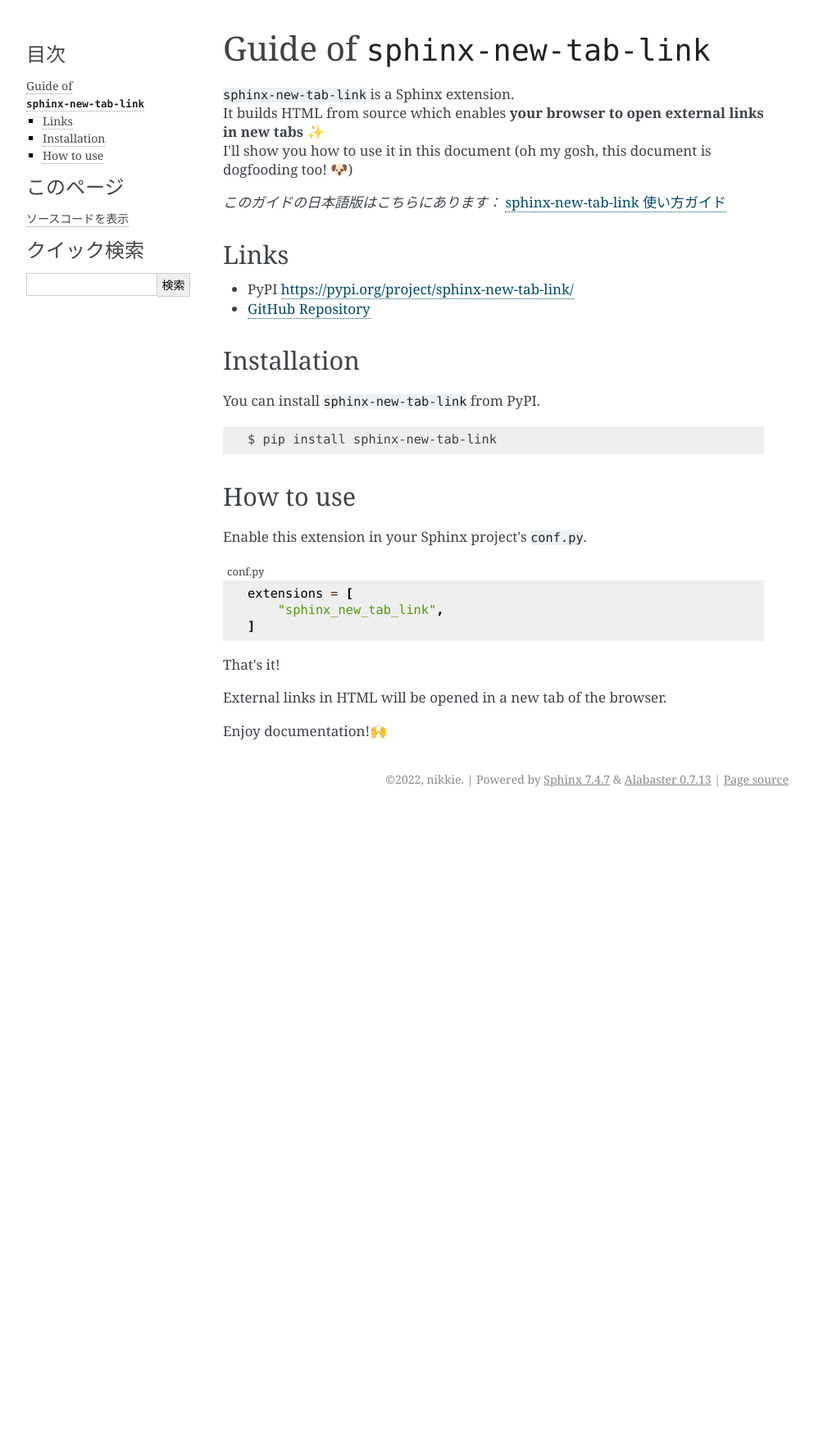
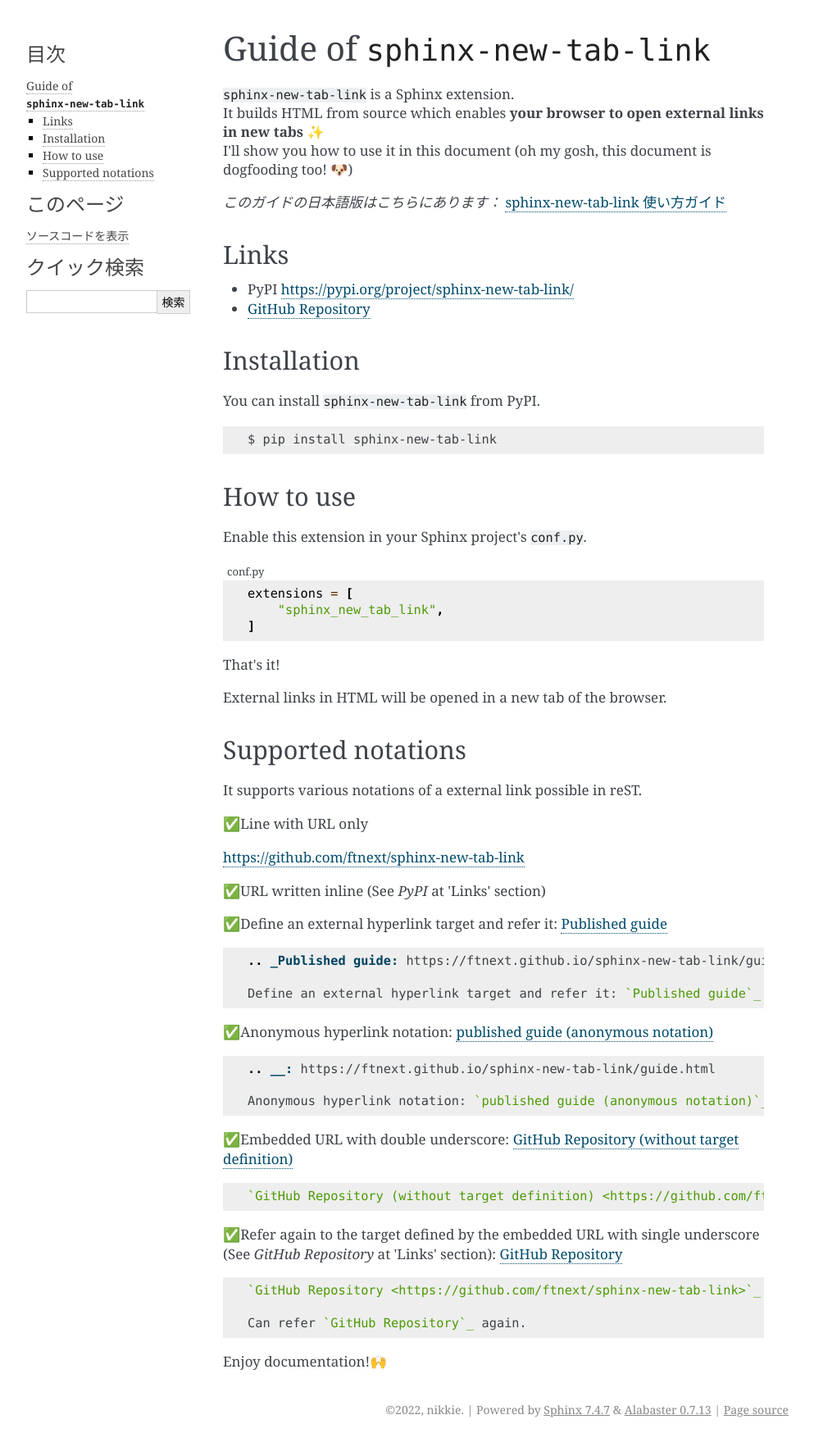
Before and after one commit to ftnext/sphinx-new-tab-link, a Sphinx documentation site: the page built from docs/guide.en.rst, in a window 1280 px wide. Shown: the whole page at 82% size, without its empty margins (148-1141 px from the left). Built offline with Sphinx 7.4.7, drawn with Linux system fonts in a browser that asks for light colours; before the commit the page ends 990 px from its top, so only the background shows below that.

Commit message:
[docs] en: Translate supported notations

```diff
--- a/docs/guide.en.rst
+++ b/docs/guide.en.rst
@@ -40,4 +40,49 @@
 
 External links in HTML will be opened in a new tab of the browser.
 
+Supported notations
+--------------------
+
+It supports various notations of a external link possible in reST.
+
+✅Line with URL only
+
+https://github.com/ftnext/sphinx-new-tab-link
+
+✅URL written inline (See *PyPI* at 'Links' section)
+
+.. _Published guide: https://ftnext.github.io/sphinx-new-tab-link/guide.html
+
+✅Define an external hyperlink target and refer it: `Published guide`_
+
+.. code-block:: rest
+
+    .. _Published guide: https://ftnext.github.io/sphinx-new-tab-link/guide.html
+
+    Define an external hyperlink target and refer it: `Published guide`_
+
+.. __: https://ftnext.github.io/sphinx-new-tab-link/guide.html
+
+✅Anonymous hyperlink notation: `published guide (anonymous notation)`__
+
+.. code-block:: rest
+
+    .. __: https://ftnext.github.io/sphinx-new-tab-link/guide.html
+
+    Anonymous hyperlink notation: `published guide (anonymous notation)`__
+
+✅Embedded URL with double underscore: `GitHub Repository (without target definition) <https://github.com/ftnext/sphinx-new-tab-link>`__
+
+.. code-block:: rst
+
+    `GitHub Repository (without target definition) <https://github.com/ftnext/sphinx-new-tab-link>`__
+
+✅Refer again to the target defined by the embedded URL with single underscore (See *GitHub Repository* at 'Links' section): `GitHub Repository`_
+
+.. code-block:: rst
+
+    `GitHub Repository <https://github.com/ftnext/sphinx-new-tab-link>`_
+
+    Can refer `GitHub Repository`_ again.
+
 Enjoy documentation!🙌
```
